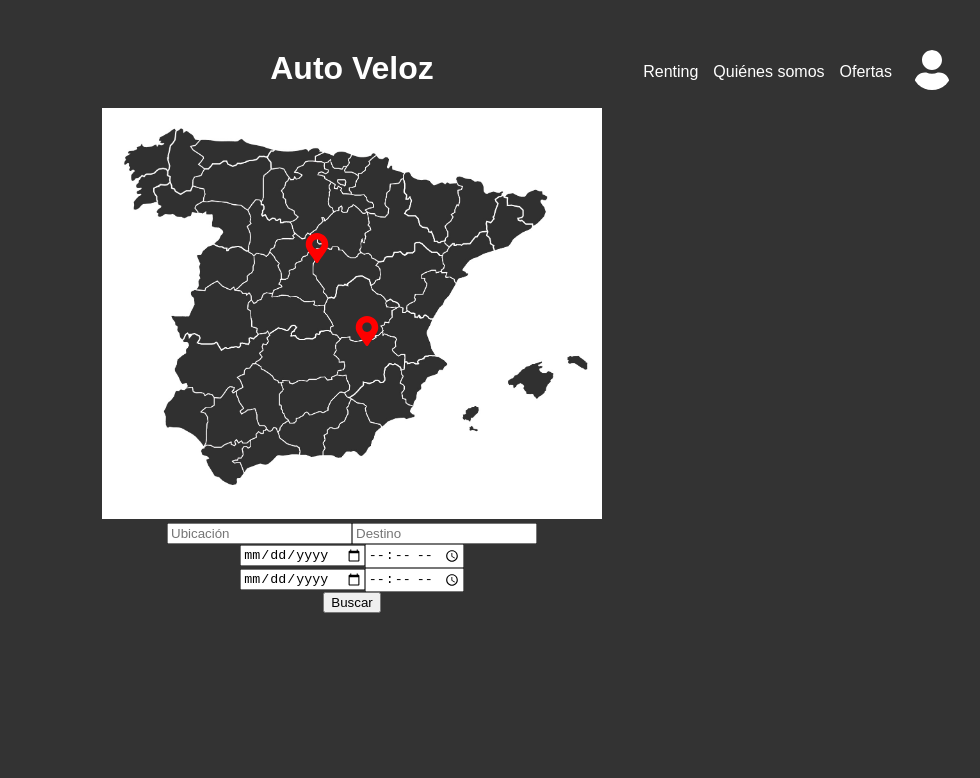
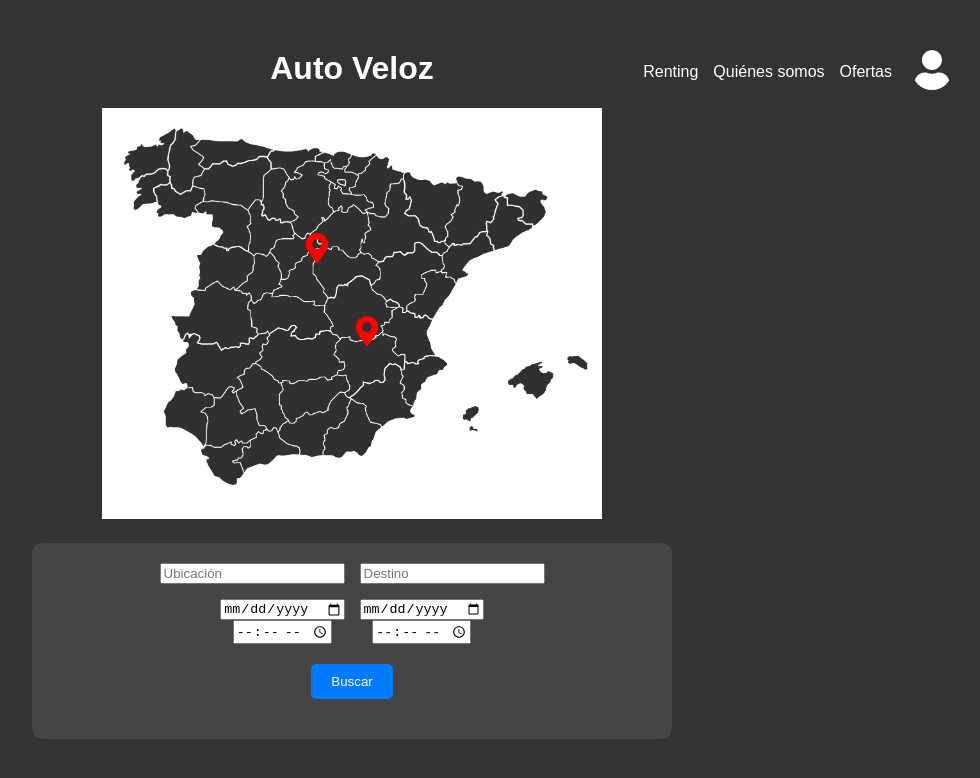
Before and after one commit to proyecto-GPI/front, a React (Create React App) app: page / in a window 1280 px wide. Shown: the top 778 px of the page, without its empty margins (288-1268 px from the left). Built offline with nearby package versions, Linux system fonts and the light colour scheme.

Commit message:
Update App.css
algunos cambios esteticos de los markers

```diff
--- a/src/App.css
+++ b/src/App.css
@@ -1,3 +1,4 @@
+
 /* Asegura que no se pueda desplazar horizontalmente */
 body {
   margin: 0;
@@ -97,6 +98,7 @@ body {
   margin: 0 auto;
   width: 500px;
   height: auto;
+  overflow: visible; /* Asegurar de que no limita el contenido */
 }
 
 .map-container img {
@@ -116,22 +118,80 @@ body {
   width: 150px;
   text-align: center;
   font-size: 12px;
+  z-index: 1000; /* Aseguramos que el z-index de otros elementos */
 }
 
-/* Estilos para las barras de búsqueda */
-.search-bars {
+/* Estilos para las barras de búsqueda  de alquiler debajo del mapa*/
+.rental-section {
+  text-align: center;
   margin-top: 20px;
+  background-color: #444;
+  padding: 20px;
+  border-radius: 10px;
+  width: 80%;
+  max-width: 600px;
+  margin-left: auto;
+  margin-right: auto;
+}
+
+/* Filtros de ubicación y destino */
+.rental-filters {
   display: flex;
   justify-content: center;
+  gap: 15px;
+  margin-bottom: 15px;
+}
+
+/* Contenedor de fecha y hora */
+.rental-dates {
+  display: flex;
+  justify-content: center;
+  gap: 15px;
+}
+
+.date-time {
+  display: flex;
+  flex-direction: column;
+  align-items: center;
+}
+
+.date-time label {
+  color: #fff;
+  font-size: 14px;
+  margin-bottom: 5px;
+}
+
+/* Agrupación de fecha y hora */
+.input-group {
+  display: flex;
   gap: 10px;
 }
 
-.search-bars input {
+/* Inputs */
+.input-field {
   padding: 8px;
-  border-radius: 4px;
+  border-radius: 5px;
   border: none;
-  width: 200px;
+  width: 150px;
+  text-align: center;
 }
+
+/* Botón de búsqueda */
+.search-button {
+  display: block;
+  margin: 20px auto;
+  padding: 10px 20px;
+  background-color: #007BFF;
+  color: white;
+  border: none;
+  cursor: pointer;
+  border-radius: 5px;
+}
+
+.search-button:hover {
+  background-color: #0056b3;
+}
+
 
 /* Estilos del modal para el formulario de login */
 .modal {
```
